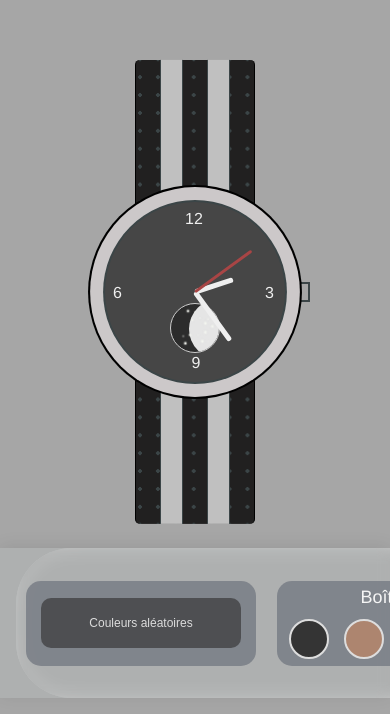
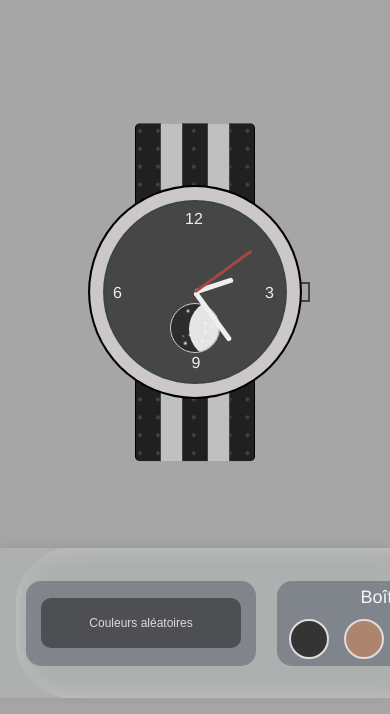
Before and after one commit to YoanMln/Watch-Configurator, a website: page index.html in a window 390 px wide. Shown: the part 130-844 px from the top of the page. Drawn offline with nearby package versions, Linux system fonts and the light colour scheme.

Commit message:
Update responsive

```diff
--- a/sass/abstracts/_variables.scss
+++ b/sass/abstracts/_variables.scss
@@ -172,6 +172,10 @@ $radius-mobile-config: 15px;
 
 $width-mobile-btn-config: 40px;
 $height-mobile-btn-config: 40px;
+$height-mobile-strap: 40vh;
+$height-mobile-strap-before: 40vh;
+$height-mobile-strap-after: 40vh;
+
 
 // MOBILE COLORS //
 $background-mobile-configurator: #aeb0b0;
--- a/sass/utilities/_responsive.scss
+++ b/sass/utilities/_responsive.scss
@@ -85,3 +85,15 @@
   border: $border-mobile-config;
   cursor: pointer;
 }
+
+.strap {
+  height: $height-mobile-strap;
+}
+
+.strap::before {
+  height: $height-mobile-strap-before;
+}
+
+.strap::after {
+    height: $height-mobile-strap-after;
+}
```
Also changed, not shown: assets/css/style.css, 1 other file.
